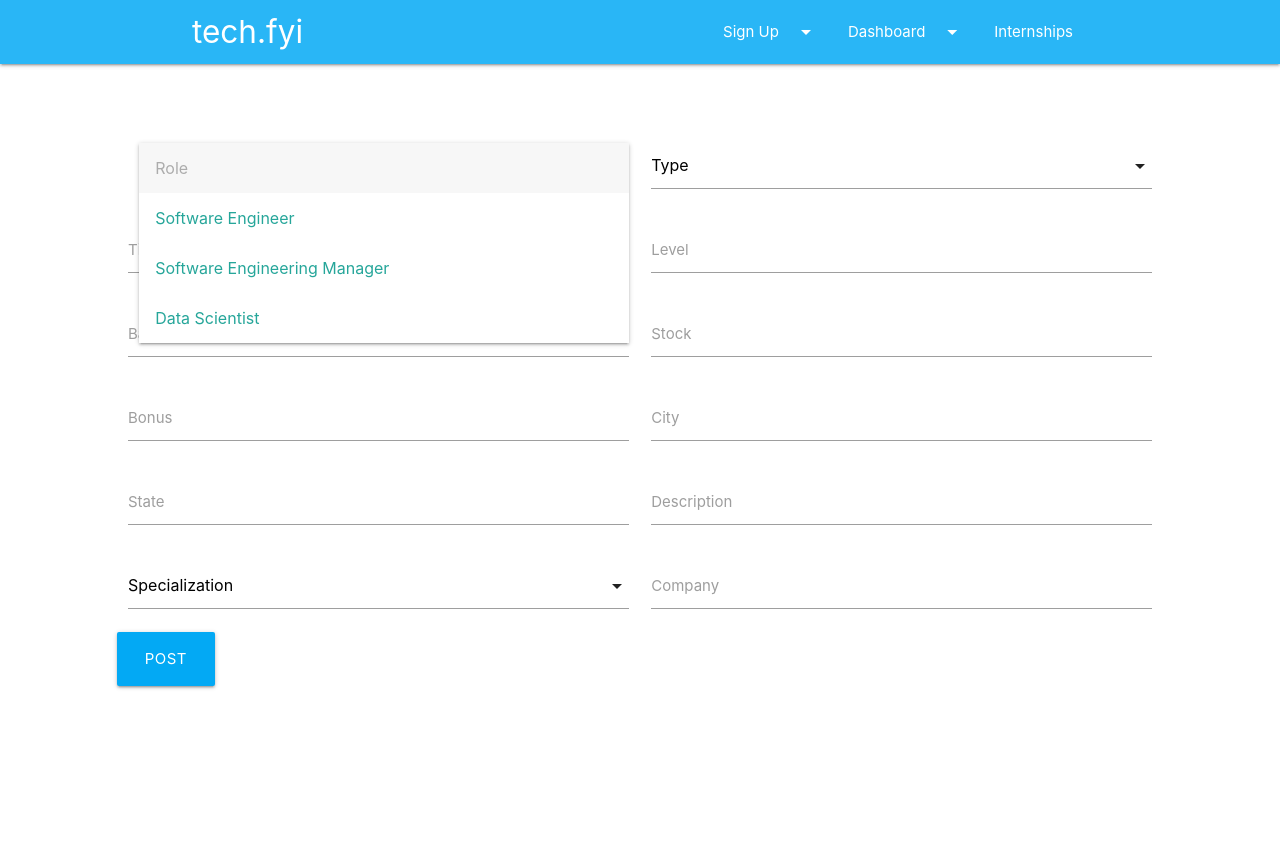
After one commit to sai-c/cs4111-Project1, a Flask app: template templates/add.html in a window 1280 px wide, after a click on "Role". The commit adds this page. Run offline with Flask 2, Linux system fonts and the light colour scheme; the template is opened without the code that fills it, so the values that code supplies are empty; parts of the project's set-up code (start-up, migrations or seed data) failed here and were passed over; some libraries are stand-ins or nearby versions.

Commit message:
multiple features

```diff
--- a/server.py
+++ b/server.py
@@ -18,8 +18,11 @@ from werkzeug.security import check_password_hash, generate_password_hash
 
 import os
 from sqlalchemy import *
+from sqlalchemy import exc
 from sqlalchemy.pool import NullPool
 from flask import Flask, request, render_template, g, redirect, Response, jsonify, session, url_for
+from psycopg2.errors import UniqueViolation, CheckViolation
+
 
 tmpl_dir = os.path.join(os.path.dirname(os.path.abspath(__file__)), 'templates')
 app = Flask(__name__, template_folder=tmpl_dir)
@@ -138,17 +141,35 @@ def internships():
   context = dict(data = names)
   return render_template("internships.html", **context)
 
-@app.route('/')
+@app.route('/', methods=['GET', 'POST'])
 def index():
+  if request.method == 'POST':
+    content = request.form['comment']
+    cursor = g.conn.execute(
+                    "INSERT INTO Comment (cid, email, pid, timestamp, content) VALUES (DEFAULT, %s, %s, now(), %s)",
+                    (session['user_id'], request.form['pid'], content),
+    )
     cursor = g.conn.execute("SELECT * FROM Post_FT WHERE aid IS NOT NULL")
     names = []
     for result in cursor:
       names.append(result)
     cursor.close()
+    context = dict(data = names)
+    return render_template("index.html", **context, logged_in=True)
 
-    #
-    context = dict(data = names)
-    return render_template("index.html", **context)
+  cursor = g.conn.execute("SELECT * FROM Post_FT WHERE aid IS NOT NULL")
+  names = []
+  for result in cursor:
+    names.append(result)
+  cursor.close()
+
+  #
+  context = dict(data = names)
+  if 'user_id' in session.keys():
+    return render_template("index.html", **context, logged_in=True)
+  else:
+    return render_template("index.html", **context, logged_in=False)
+
 
 #
 # This is an example of a different path.  You can see it at
@@ -164,13 +185,55 @@ def another():
 
 
 # Example of adding new data to the database
-@app.route('/add', methods=['POST'])
+@app.route('/add', methods=['GET', 'POST'])
 def add():
-  name = request.form['name']
-  print(name)
-  cmd = 'INSERT INTO test(name) VALUES (:name1), (:name2)';
-  g.conn.execute(text(cmd), name1 = name, name2 = name);
-  return redirect('/')
+    if request.method == 'POST':
+        email = session['user_id']
+
+        role = request.form['role']
+        title = request.form['title']
+        level = request.form['level']
+        type = request.form['type']
+
+        city = request.form['city']
+        state = request.form['state']
+        base = request.form['base']
+        stock = request.form['stock']
+        bonus = request.form['bonus']
+        description = request.form['description']
+
+
+        '''
+        sname = g.conn.execute(
+                          "INSERT INTO Users (email, password, name, gender, yoe, education) VALUES (%s, %s, %s, %s, %s, %s)",
+                          (email, password, name, gender, yoe, education),
+          )
+        cname = g.conn.execute(
+                          "INSERT INTO Users (email, password, name, gender, yoe, education) VALUES (%s, %s, %s, %s, %s, %s)",
+                          (email, password, name, gender, yoe, education),
+          )
+        '''
+        '''
+        try:
+          cursor = g.conn.execute(
+                          "INSERT INTO Users (email, password, name, gender, yoe, education) VALUES (%s, %s, %s, %s, %s, %s)",
+                          (email, password, name, gender, yoe, education),
+          )
+        except exc.IntegrityError as e:
+          if isinstance(e.orig, UniqueViolation):
+            return render_template('add.html', dsk="", input="", color="red", errorText="User already exists", show = True)
+          if isinstance(e.orig, CheckViolation):
+            return render_template('add.html', dsk="", input="", color="red", errorText="Invalid input", show = True)
+        '''
+        specs = g.conn.execute("SELECT DISTINCT name FROM Specialization").fetchall()
+        specs = [x[0] for x in specs]
+
+        return render_template('add.html', dsk="", input="", color="green", errorText="Successfully created", show = True, specs = specs)
+    specs = g.conn.execute("SELECT DISTINCT name FROM Specialization").fetchall()
+    specs = [x[0] for x in specs]
+    companies = g.conn.execute("SELECT DISTINCT name FROM Company").fetchall()
+    return render_template('add.html', dsk="", input="", color="", errorText="", show = False, specs=specs, companies=companies)
+
 
 @app.route('/post/<id>')
 def post(id):
@@ -183,27 +246,28 @@ def comments(id):
   return jsonify(cursor.fetchall())
 
 
+
 @app.route('/login', methods=['GET', 'POST'])
 def login():
     if request.method == 'POST':
-        username = request.form['email']
+        email = request.form['email']
         password = request.form['password']
         user = g.conn.execute(
-            'SELECT * FROM Users WHERE username = ?', (username,)
+            "SELECT * FROM Users WHERE email = %s", (email,)
         ).fetchone()
         if user is None:
             return render_template('login.html', dsk="", input="", color="red", errorText="Incorrect User", show = True)
         elif not check_password_hash(user['password'], password):
             return render_template('login.html', dsk="", input="", color="red", errorText="Incorrect Password", show = True)
         session.clear()
-        session['user_id'] = username
-        return redirect(url_for('index.dashboard'))
+        session['user_id'] = email
+        return redirect(url_for('index'))
     return render_template('login.html', dsk="", input="", color="", errorText="", show = False)
 
 @app.route('/logout')
 def logout():
     session.clear()
-    return redirect(url_for('cs4111-Project1.index'))
+    return redirect(url_for('index'))
 
 @app.route('/signup', methods=['GET', 'POST'])
 def signup():
@@ -216,14 +280,16 @@ def signup():
         education = request.form['education']
 
         try:
-            cursor = g.conn.execute(
-                            "INSERT INTO Users (email, password, name, gender, yoe, education) VALUES (%s, %s, %s, %s, ?, ?, ?, ?)",
-                            (email, password, name, gender, yoe, education),
-            )
-            g.conn.commit()
-        except Exception as e:
-            print(e)
+          cursor = g.conn.execute(
+                          "INSERT INTO Users (email, password, name, gender, yoe, education) VALUES (%s, %s, %s, %s, %s, %s)",
+                          (email, password, name, gender, yoe, education),
+          )
+        except exc.IntegrityError as e:
+          if isinstance(e.orig, UniqueViolation):
             return render_template('signup.html', dsk="", input="", color="red", errorText="User already exists", show = True)
+          if isinstance(e.orig, CheckViolation):
+            return render_template('signup.html', dsk="", input="", color="red", errorText="Invalid input", show = True)
+
 
         return render_template('signup.html', dsk="", input="", color="green", errorText="Successfully created", show = True)
     return render_template('signup.html', dsk="", input="", color="", errorText="", show = False)
@@ -232,14 +298,15 @@ def signup():
 def admin():
 
   if request.method == 'POST':
+    aid = g.conn.execute("SELECT aid FROM Admin WHERE email = %s", (session['user_id'] ,)).fetchone()[0]
     print("FORM: ", request.form['pid'])
     pid = request.form['pid']
     cursor = g.conn.execute(
-"""UPDATE Post_Intern
-SET aid = 1
+"""UPDATE Post_FT
+SET aid = %s
 WHERE pid = %s
-""", (pid,))
-    cursor = g.conn.execute("SELECT * FROM Post_Intern WHERE aid is NULL")
+""", (aid, pid,))
+    cursor = g.conn.execute("SELECT * FROM Post_FT WHERE aid is NULL")
     names = []
     for result in cursor:
       names.append(result)
@@ -247,8 +314,12 @@ WHERE pid = %s
 
     context = dict(data = names)
     return render_template("admin.html", **context)
-
-  cursor = g.conn.execute("SELECT * FROM Post_Intern WHERE aid IS NULL")
+  if 'user_id' not in session.keys():
+    return "Not Logged In"
+  cursor = g.conn.execute("SELECT * FROM Admin WHERE email=%s", (session['user_id'] ,))
+  if len(cursor.fetchall()) == 0:
+    return "Not Admin"
+  cursor = g.conn.execute("SELECT * FROM Post_FT WHERE aid IS NULL")
   names = []
   for result in cursor:
     names.append(result)
@@ -284,4 +355,5 @@ if __name__ == "__main__":
     app.run(host=HOST, port=PORT, debug=debug, threaded=threaded)
 
 
+  app.secret_key = 'test'
   run()
--- /dev/null
+++ b/templates/add.html
@@ -0,0 +1,94 @@
+{% extends 'base.html' %}
+{% block title %}Add Post - tech.fyi{% endblock %}
+{% block content %}
+<script>
+  $(document).ready(function(){
+    var companies = [
+        {% for company in companies %}
+            "{{companies}}",
+        {% endfor %}
+    ];
+    $( "#company" ).autocomplete({
+      source: companies
+    });
+    console.log(companies);
+  })
+  </script>
+
+    <div class="row" style="margin: 5% 10% 10% 10%">
+    <form class="col s12" method="POST" action="/add">
+      <div class="row">
+        <div class="input-field col s6">
+          <select name="role" id="role">
+            <option value="" disabled selected>Role</option>
+            <option value="Software Engineer">Software Engineer</option>
+            <option value="Software Engineering Manager">Software Engineering Manager</option>
+            <option value="Data Scientist">Data Scientist</option>
+            <label>Role</label>
+          </select>
+        </div>
+        <div class="row">
+          <div class="input-field col s6">
+            <select name="type" id="type">
+              <option value="" disabled selected>Type</option>
+              <option value="IC">IC</option>
+              <option value="L">L</option>
+              <option value="E">E</option>
+              <label>Type</label>
+            </select>
+          </div>
+          <div class="input-field col s6">
+            <input id="title" type="text" class="validate" name="title">
+            <label for="title">Title</label>
+          </div>
+          <div class="input-field col s6">
+            <input id="level" type="number" class="validate" name="level">
+            <label for="level">Level</label>
+          </div>
+          <div class="input-field col s6">
+            <input id="base" type="number" class="validate" name="base">
+            <label for="base">Base</label>
+          </div>
+          <div class="input-field col s6">
+            <input id="stock" type="number" class="validate" name="stock">
+            <label for="stock">Stock</label>
+          </div>
+          <div class="input-field col s6">
+            <input id="bonus" type="number" class="validate" name="bonus">
+            <label for="bonus">Bonus</label>
+          </div>
+
+
+
+	        <div class="input-field col s6">
+            <input id="city" type="text" class="validate" name="city">
+            <label for="city">City</label>
+          </div>
+	        <div class="input-field col s6">
+            <input id="state" type="text" class="validate" name="state">
+            <label for="state">State</label>
+          </div>
+	        <div class="input-field col s6">
+            <input id="description" type="text" class="validate" name="description">
+            <label for="description">Description</label>
+          </div>
+
+          <div class="input-field col s6">
+            <select name="specialization" id="specialization">
+              <option value="" disabled selected>Specialization</option>
+              {% for n in specs %}
+                <option value="{{n}}">{{n}}</option>
+              {% endfor %}
+              <label>Specialization</label>
+            </select>
+          </div>
+	        <div class="input-field col s6">
+            <input id="company" type="text" class="validate" name="company">
+            <label for="company">Company</label>
+          </div>
+
+          <button class="waves-effect light-blue btn-large center">Post</button>
+	</div>
+  </div>
+
+{% endblock content %}
--- a/templates/base.html
+++ b/templates/base.html
@@ -42,13 +42,14 @@
         <ul class="right hide-on-med-and-down">
           <li><a class="dropdown-trigger" href="#!" data-target="dropdown1">Sign Up<i class="material-icons right">arrow_drop_down</i></a></li>
           <li><a class="dropdown-trigger" href="#!" data-target="dropdown2">Dashboard<i class="material-icons right">arrow_drop_down</i></a></li>
-          {% if showLogout %}<li><a href="/logout">Logout</a></li>{% endif %}
           <li><a href="/internships">Internships</a></li>
+          {% if logged_in %}<li><a href="/logout">Logout</a></li>{% endif %}
+          {% if logged_in %}<li><a href="/add" id="download-button" class="btn-small waves-effect waves-light red">Add</a></li>{% endif %}
 	</ul>
         <ul id="nav-mobile" class="sidenav">
-		<li><a href="/agency-login">Login</a></li>
-          {% if showLogout %}<li><a href="/logout">Logout</a></li>{% endif %}
-        </ul>
+		  <li><a href="/agency-login">Login</a></li>
+      {% if logged_in %}<li><a href="/logout">Logout</a></li>{% endif %}
+    </ul>
       </div>
     </nav>
 
--- a/templates/index.html
+++ b/templates/index.html
@@ -2,7 +2,7 @@
 {% block title %}Home - tech.fyi{% endblock %}
 {% block content %}
 <script type="text/javascript" src="{{url_for('static', filename='index.js')}}"></script>
-
+<link rel="stylesheet" href="{{url_for('static', filename='index.css')}}">
 <div class="section no-pad-bot" id="index-banner">
   <div class="container">
     <br><br>
@@ -43,7 +43,6 @@
         </tr>
         <tr>
           <td id="{{ n['pid'] }}" colspan="6" style="display:none">
-
           </td>
         </tr>
 
--- a/templates/login.html
+++ b/templates/login.html
@@ -17,5 +17,6 @@
 
           </div>
         </div>
+        </form>
       </div>
 {% endblock content %}
```
Also changed, not shown: requirements.txt (+4 -4 lines), static/index.js (+47 -5 lines), templates/admin.html (+1 -7 lines), static/index.css (added).
